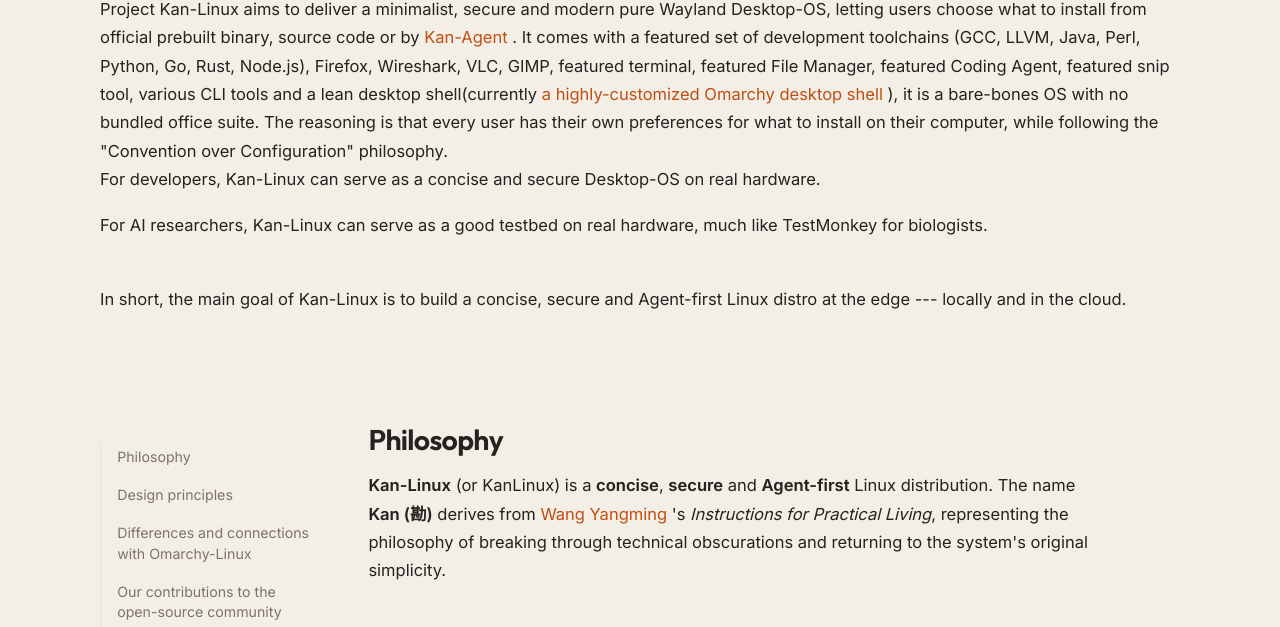
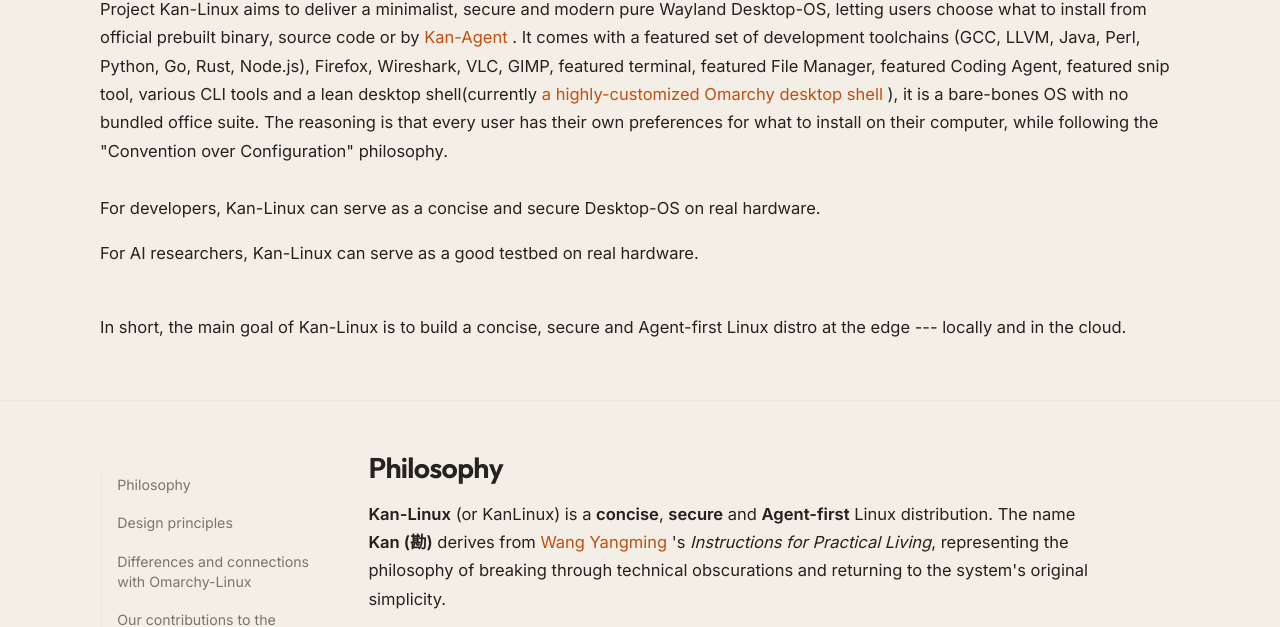
Before and after one commit to kan-linux/kan-linux.github.io, a plain HTML site: page about.html in a window 1280 px wide. Shown: the part 192-819 px from the top of the page. Drawn offline with Linux system fonts and the light colour scheme.

Commit message:
refine about.html

```diff
--- a/about.html
+++ b/about.html
@@ -44,11 +44,12 @@
 ), it is a bare-bones OS with no bundled office suite. The reasoning is that every user has their own preferences for what to install on their computer, while following the "Convention over Configuration" philosophy.
 
 <p>
+<br>
 For developers, Kan-Linux can serve as a concise and secure Desktop-OS on real hardware.
 </p>
 
 <p>
-For AI researchers, Kan-Linux can serve as a good testbed on real hardware, much like TestMonkey for biologists.
+For AI researchers, Kan-Linux can serve as a good testbed on real hardware.
 </p>
 
         <p>
```
